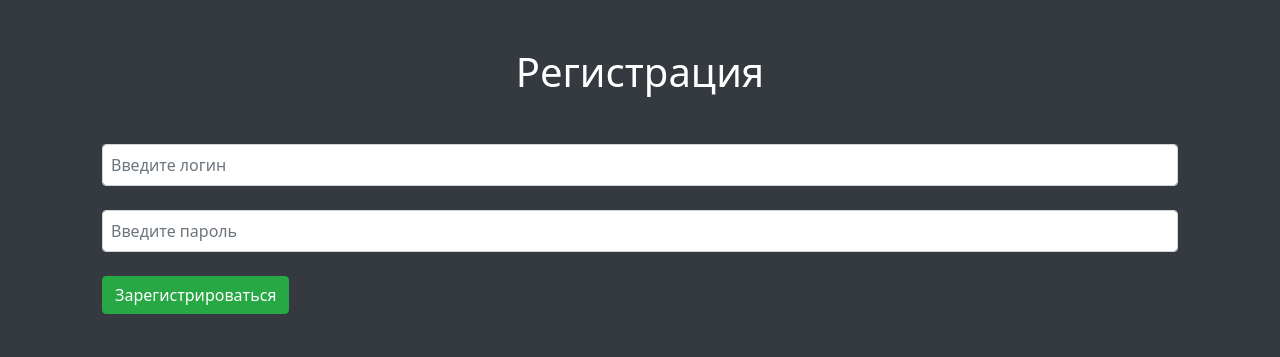
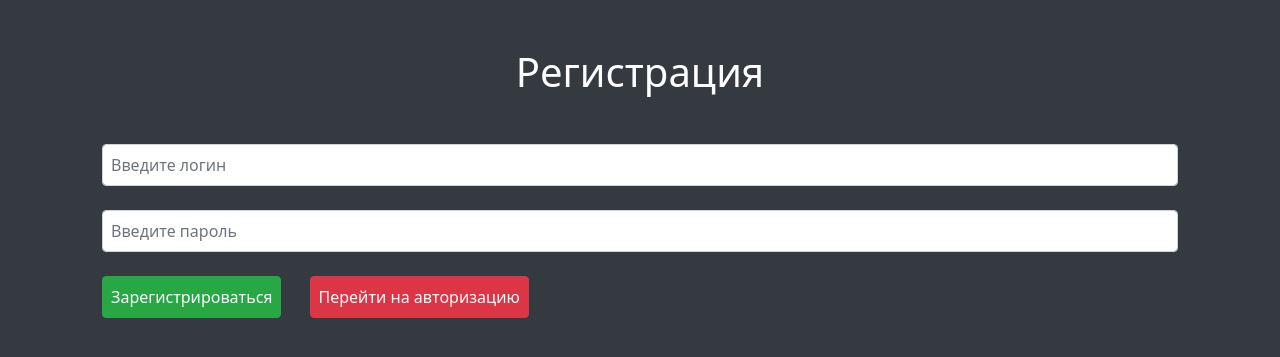
Before and after one commit to deniskorbakov/crud, a PHP site: page / in a window 1280 px wide. Shown: the top 357 px of the page. Run offline with PHP 8.4, Linux system fonts and the light colour scheme.

Commit message:
добавил переход на авторизацию

```diff
--- a/index.php
+++ b/index.php
@@ -22,7 +22,8 @@
                 <form class="mt-5" action="backend/indexBack.php" method="post">
                     <input class="form-control p-2" name="login" type="text" placeholder="Введите логин">
                     <input class="form-control p-2 mt-4" name="password" type="password" placeholder="Введите пароль">
-                    <button class="btn btn-success mt-4" type="submit">Зарегистрироваться</button>
+                    <button class="btn btn-success p-2 mt-4" type="submit">Зарегистрироваться</button>
+                    <a href="authorization.php" class="btn btn-danger p-2 mt-4 ml-4">Перейти на авторизацию</a>
                 </form>
             </div>
         </div>
```
